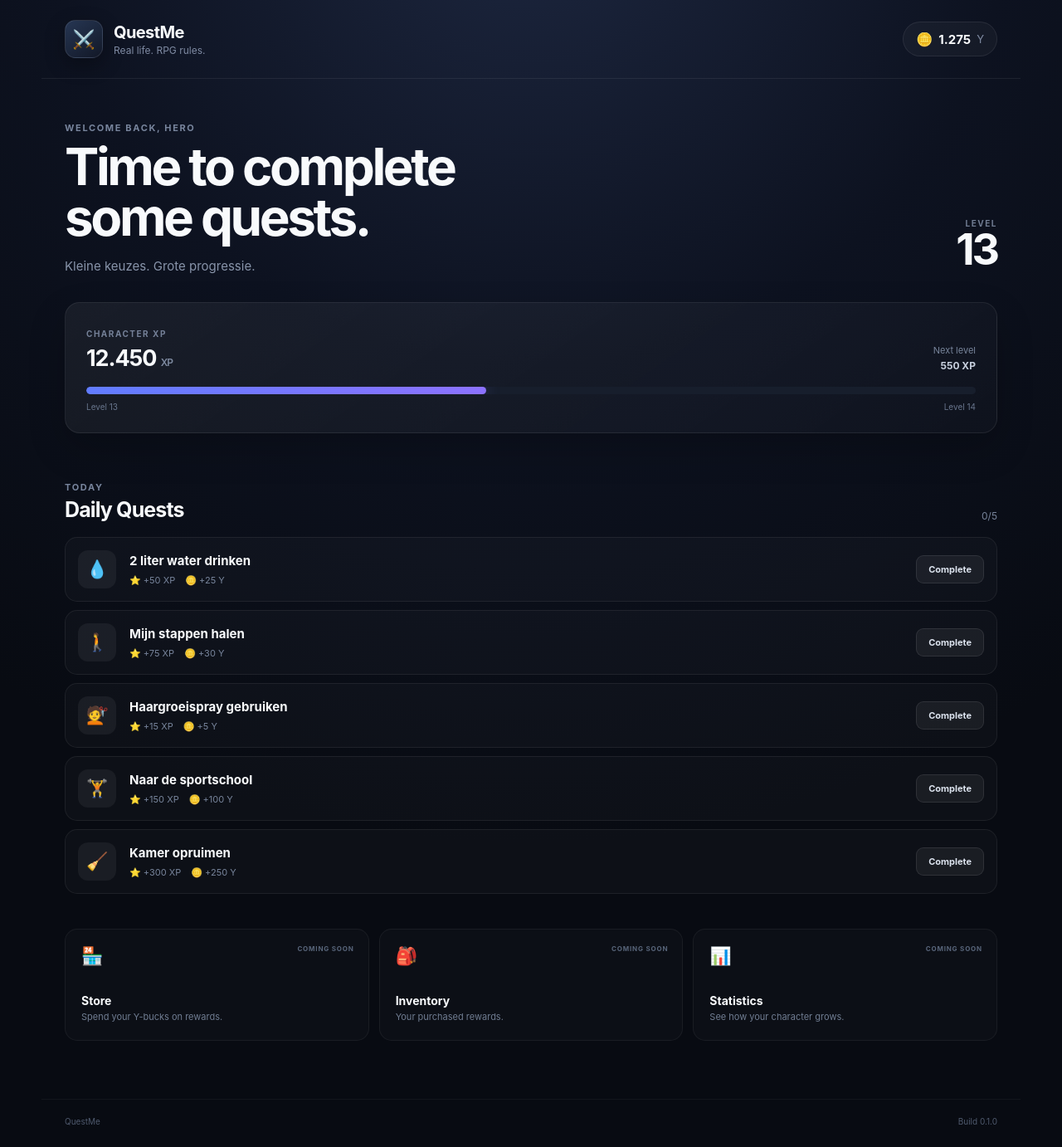
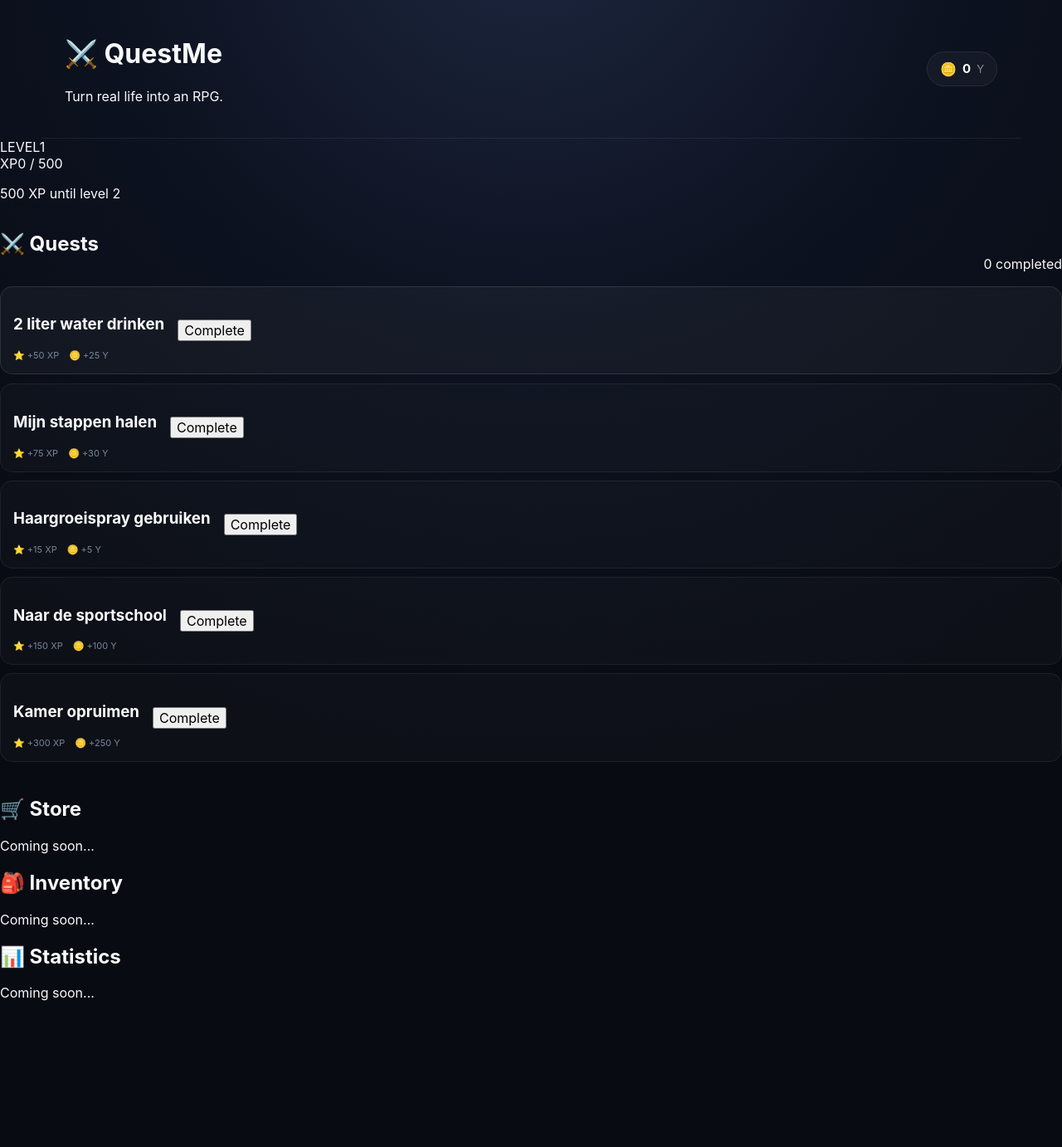
Before and after one commit to yoeran-work/QuestMe, a React (Vite) app: page / in a window 1280 px wide. Shown: the whole page at 83% size. After the commit the page ends 1222 px from the top, so only its background shows below. Built offline with nearby package versions, Linux system fonts and the light colour scheme.

Commit message:
Update App.jsx

```diff
--- a/src/App.jsx
+++ b/src/App.jsx
@@ -1,152 +1,123 @@
-import { useState } from 'react'
+import { useState } from "react";
+import { getXpProgress } from "./utils/leveling";
 
 const starterQuests = [
   {
     id: 1,
-    title: '2 liter water drinken',
-    icon: '💧',
+    title: "2 liter water drinken",
     xp: 50,
-    y: 25,
+    y: 25
   },
   {
     id: 2,
-    title: 'Mijn stappen halen',
-    icon: '🚶',
+    title: "Mijn stappen halen",
     xp: 75,
-    y: 30,
+    y: 30
   },
   {
     id: 3,
-    title: 'Haargroeispray gebruiken',
-    icon: '💇',
+    title: "Haargroeispray gebruiken",
     xp: 15,
-    y: 5,
+    y: 5
   },
   {
     id: 4,
-    title: 'Naar de sportschool',
-    icon: '🏋️',
+    title: "Naar de sportschool",
     xp: 150,
-    y: 100,
+    y: 100
   },
   {
     id: 5,
-    title: 'Kamer opruimen',
-    icon: '🧹',
+    title: "Kamer opruimen",
     xp: 300,
-    y: 250,
-  },
-]
+    y: 250
+  }
+];
 
 function App() {
-  const [xp, setXp] = useState(12450)
-  const [yBucks, setYBucks] = useState(1275)
-  const [completedQuests, setCompletedQuests] = useState([])
+  const [xp, setXp] = useState(0);
+  const [yBucks, setYBucks] = useState(0);
+  const [completedQuests, setCompletedQuests] = useState([]);
 
-  const level = Math.floor(xp / 1000) + 1
-  const currentLevelXp = xp % 1000
-  const xpToNextLevel = 1000
-  const progress = (currentLevelXp / xpToNextLevel) * 100
+  const progress = getXpProgress(xp);
 
-  const completeQuest = (quest) => {
+  function completeQuest(quest) {
     if (completedQuests.includes(quest.id)) {
-      return
+      return;
     }
 
-    setXp((currentXp) => currentXp + quest.xp)
-    setYBucks((currentY) => currentY + quest.y)
-    setCompletedQuests((current) => [...current, quest.id])
+    setXp((currentXp) => currentXp + quest.xp);
+    setYBucks((currentY) => currentY + quest.y);
+    setCompletedQuests((current) => [...current, quest.id]);
   }
 
   return (
     <div className="app">
       <header className="topbar">
-        <div className="brand">
-          <div className="brand-icon">⚔️</div>
         <div>
-            <h1>QuestMe</h1>
-            <span>Real life. RPG rules.</span>
-          </div>
+          <h1>⚔️ QuestMe</h1>
+          <p>Turn real life into an RPG.</p>
         </div>
 
         <div className="wallet">
-          <span className="wallet-icon">🪙</span>
-          <strong>{yBucks.toLocaleString('nl-NL')}</strong>
+          <span>🪙</span>
+          <strong>{yBucks}</strong>
           <span>Y</span>
         </div>
       </header>
 
-      <main className="main-content">
-        <section className="hero">
-          <div>
-            <p className="eyebrow">WELCOME BACK, HERO</p>
-            <h2>Time to complete<br />some quests.</h2>
-            <p className="hero-text">
-              Kleine keuzes. Grote progressie.
-            </p>
+      <main>
+        <section className="character-card">
+          <div className="character-info">
+            <span className="level-label">LEVEL</span>
+            <span className="level-number">{progress.level}</span>
           </div>
 
-          <div className="hero-level">
-            <span>LEVEL</span>
-            <strong>{level}</strong>
-          </div>
-        </section>
-
-        <section className="progress-card">
-          <div className="progress-header">
-            <div>
-              <span className="card-label">CHARACTER XP</span>
-              <div className="xp-value">
-                {xp.toLocaleString('nl-NL')} <small>XP</small>
-              </div>
+          <div className="xp-info">
+            <div className="xp-header">
+              <span>XP</span>
+              <span>
+                {xp.toLocaleString()}{" "}
+                {progress.nextLevelXp !== null &&
+                  `/ ${progress.nextLevelXp.toLocaleString()}`}
+              </span>
             </div>
 
-            <div className="next-level">
-              <span>Next level</span>
-              <strong>{1000 - currentLevelXp} XP</strong>
-            </div>
-          </div>
-
-          <div className="progress-track">
+            <div className="xp-bar">
               <div
-              className="progress-fill"
-              style={{ width: `${progress}%` }}
+                className="xp-fill"
+                style={{ width: `${progress.percentage}%` }}
               />
             </div>
 
-          <div className="progress-footer">
-            <span>Level {level}</span>
-            <span>Level {level + 1}</span>
+            {progress.nextLevelXp !== null && (
+              <p>
+                {(
+                  progress.nextLevelXp - xp
+                ).toLocaleString()} XP until level {progress.level + 1}
+              </p>
+            )}
           </div>
         </section>
 
         <section className="section">
           <div className="section-heading">
-            <div>
-              <p className="eyebrow">TODAY</p>
-              <h3>Daily Quests</h3>
-            </div>
-
-            <span className="quest-count">
-              {completedQuests.length}/{starterQuests.length}
-            </span>
+            <h2>⚔️ Quests</h2>
+            <span>{completedQuests.length} completed</span>
           </div>
 
           <div className="quest-list">
             {starterQuests.map((quest) => {
-              const completed = completedQuests.includes(quest.id)
+              const completed = completedQuests.includes(quest.id);
 
               return (
-                <article
-                  className={`quest-card ${completed ? 'completed' : ''}`}
+                <div
+                  className={`quest-card ${completed ? "completed" : ""}`}
                   key={quest.id}
                 >
-                  <div className="quest-icon">
-                    {quest.icon}
-                  </div>
+                  <div className="quest-content">
+                    <h3>{quest.title}</h3>
 
-                  <div className="quest-info">
-                    <h4>{quest.title}</h4>
                     <div className="quest-rewards">
                       <span>⭐ +{quest.xp} XP</span>
                       <span>🪙 +{quest.y} Y</span>
@@ -154,54 +125,36 @@ function App() {
                   </div>
 
                   <button
-                    className="complete-button"
                     onClick={() => completeQuest(quest)}
                     disabled={completed}
                   >
-                    {completed ? '✓ Done' : 'Complete'}
+                    {completed ? "✓ Done" : "Complete"}
                   </button>
-                </article>
-              )
+                </div>
+              );
             })}
           </div>
         </section>
 
-        <section className="feature-grid">
-          <div className="feature-card">
-            <span>🏪</span>
+        <section className="coming-soon">
           <div>
-              <strong>Store</strong>
-              <p>Spend your Y-bucks on rewards.</p>
-            </div>
-            <small>COMING SOON</small>
+            <h2>🛒 Store</h2>
+            <p>Coming soon...</p>
           </div>
 
-          <div className="feature-card">
-            <span>🎒</span>
           <div>
-              <strong>Inventory</strong>
-              <p>Your purchased rewards.</p>
-            </div>
-            <small>COMING SOON</small>
+            <h2>🎒 Inventory</h2>
+            <p>Coming soon...</p>
           </div>
 
-          <div className="feature-card">
-            <span>📊</span>
           <div>
-              <strong>Statistics</strong>
-              <p>See how your character grows.</p>
-            </div>
-            <small>COMING SOON</small>
+            <h2>📊 Statistics</h2>
+            <p>Coming soon...</p>
           </div>
         </section>
       </main>
-
-      <footer>
-        <span>QuestMe</span>
-        <span>Build 0.1.0</span>
-      </footer>
     </div>
-  )
+  );
 }
 
-export default App
+export default App;
```
Lines whose indentation alone changed are shown as unchanged.
